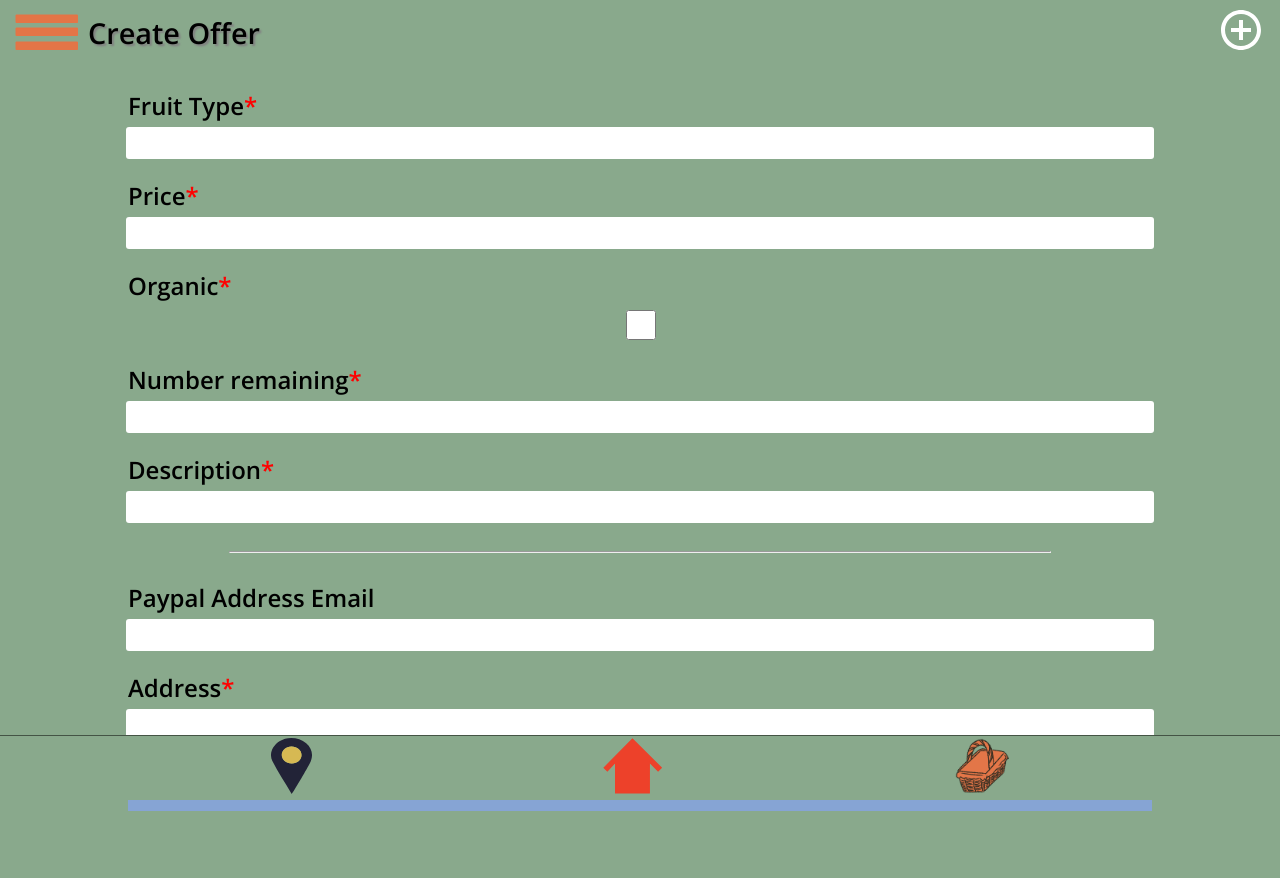
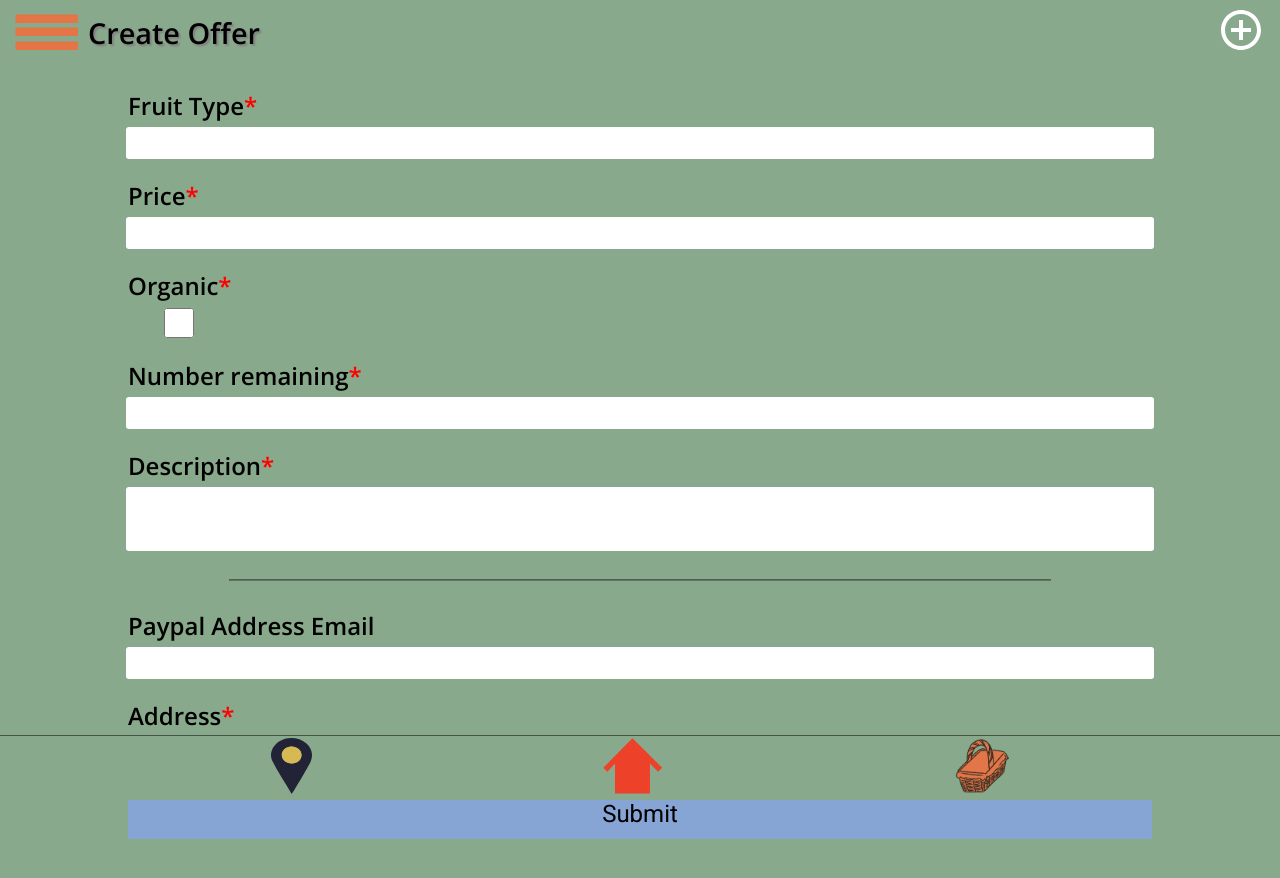
Before and after one commit to The-Squares/fruitbasket-client, a React (Create React App) app: page /create-offer in a window 1280 px wide. Shown: the top 878 px of the page. Before the commit the page ends 811 px from the top, so only its background shows below. Built offline with nearby package versions, Linux system fonts and the light colour scheme; sample sign-in values are in the browser's storage.

Commit message:
create offer page

```diff
--- a/src/Components/TopBar.css
+++ b/src/Components/TopBar.css
@@ -8,6 +8,7 @@
   top: 0;
   left: 0;
   background-color: var(--green-color);
+  z-index: 100;
 }
 
 .topBar img {
--- a/src/Screens/CreateOffer/CreateOffer.css
+++ b/src/Screens/CreateOffer/CreateOffer.css
@@ -7,7 +7,8 @@
   align-items: center;
 }
 
-.CreateOffer input {
+.CreateOffer input:not([type="checkbox"]),
+.CreateOffer textarea {
   width: 100%;
   height: 30px;
   border-radius: 3px;
@@ -16,11 +17,31 @@
   font-weight: 400;
 }
 
+.CreateOffer textarea {
+  height: 60px;
+  resize: none;
+}
+
 .CreateOffer .offerForm {
   width: 100vw;
   margin-top: calc(8vh + 25px);
   display: flex;
   justify-content: center;
+  margin-bottom: calc(8vh + 25px);
+}
+
+.CreateOffer .organic {
+  width: 100%;
+  height: 32px;
+  display: flex;
+  justify-content: flex-start;
+  align-items: center;
+}
+
+.CreateOffer .organic input {
+  width: 10%;
+  height: 30px;
+  margin: 0;
 }
 
 .CreateOffer form button {
@@ -47,5 +68,6 @@
 
 .CreateOffer hr {
   width: 80%;
-  background-color: black;
+  background-color: rgba(0, 0, 0, 0.25);
+  border-color: rgba(0, 0, 0, 0.25);
 }
--- a/src/Screens/CreateOffer/CreateOffer.js
+++ b/src/Screens/CreateOffer/CreateOffer.js
@@ -17,22 +17,24 @@ function CreateOffer({ history }) {
           <label>
             Price<span>*</span>
           </label>
-          <input data-key="price" type="text" />
+          <input data-key="price" type="number" />
 
           <label>
             Organic<span>*</span>
           </label>
-          <input data-key="organic" type="checkbox" />
+          <div className="organic">
+            <input data-key="organic" type="checkbox" />
+          </div>
 
           <label>
             Number remaining<span>*</span>
           </label>
-          <input data-key="remaining" type="text" />
+          <input data-key="remaining" type="number" />
 
           <label>
             Description<span>*</span>
           </label>
-          <input data-key="description" type="text" />
+          <textarea data-key="description" />
 
           <hr />
 
--- a/src/Screens/Map/MapScreen.js
+++ b/src/Screens/Map/MapScreen.js
@@ -6,7 +6,7 @@ import useGeoOffers from "Hooks/useGeoOffers";
 
 const libraries = [];
 
-function Map() {
+function Map({ history }) {
   let [lat, long] = useGeolocation();
   let offers = useGeoOffers(lat, long);
   const { isLoaded, loadError } = useLoadScript({
@@ -39,6 +39,7 @@ function Map() {
                   lat: offer.location.coordinates[1],
                   lng: offer.location.coordinates[0],
                 }}
+                onClick={() => history.push(`/offers/${offer._id}`)}
               ></Marker>
             )
           );
--- a/src/Screens/Offers/Offers.js
+++ b/src/Screens/Offers/Offers.js
@@ -20,6 +20,7 @@ function Offers({ history }) {
             location={offer.address}
             image_url={offer.picture_url}
             offer_id={offer._id}
+            key={offer._id}
           />
         ))}
       </div>
```
